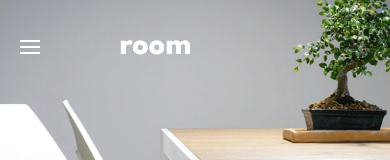
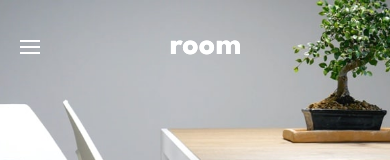
Before and after one commit to esther-ofosu/room-homepage, an Angular app: page /home in a window 390 px wide. Shown: the top 160 px of the page. Built offline with nearby package versions, Linux system fonts and the light colour scheme.

Commit message:
responsive(all functionalities working)

```diff
--- a/src/app/nav/nav.component.css
+++ b/src/app/nav/nav.component.css
@@ -87,7 +87,7 @@ button:hover + .underline {
 
 @media screen and (max-width:768px) {
     #h1{
-        margin-left: 120px;
+        margin-left: 170px;
         position: absolute;
         margin-top: 32px;
         display: block;
```
